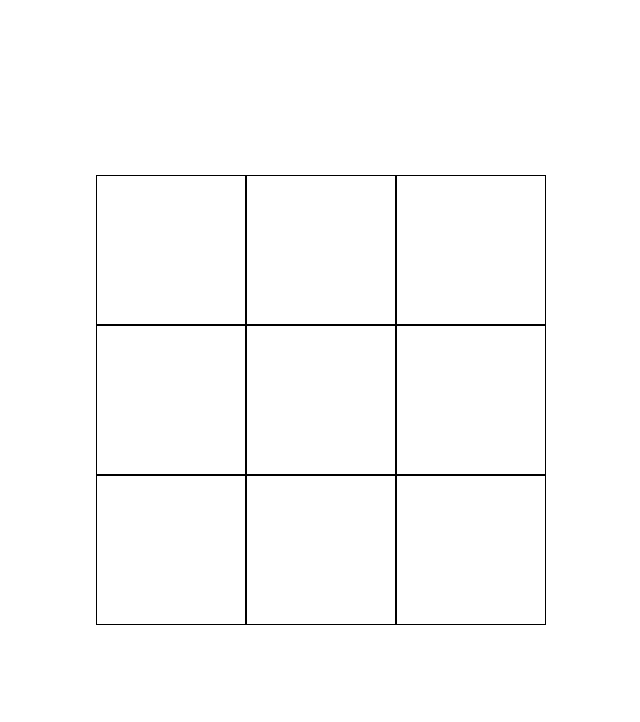
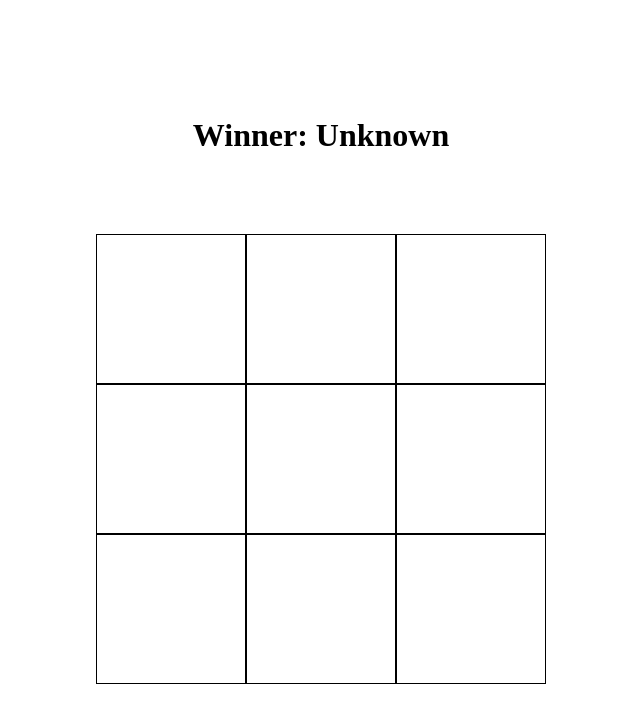
Before and after one commit to PaulEmmanuel8888/Tac, a React (Vite) app: page / in a window 1280 px wide. Shown: the top 722 px of the page, without its empty margins (319-959 px from the left). Built offline with nearby package versions, Linux system fonts and the light colour scheme.

Commit message:
Update board and App component to detect wins/draws and stop further clicks

```diff
--- a/src/App.jsx
+++ b/src/App.jsx
@@ -1,7 +1,8 @@
 import { useState } from "react";
-import Board from "./components/Board";
+import Board from "./components/Board.jsx";
 
-import { checkWinner } from "./utils/gameLogic.js";
+import Header from "./components/Header.jsx";
+import { checkWinner, isBoardFull } from "./utils/gameLogic.js";
 
 function App() {
   const [boardState, setBoardState] = useState([
@@ -20,6 +21,8 @@ function App() {
   const [winner, setWinner] = useState(null);
 
   function handleSquareClick(index) {
+    if (winner !== null) return;
+
     if (boardState[index] !== null) {
       return;
     }
@@ -33,14 +36,19 @@ function App() {
     if (result) {
       setWinner(result);
     } else {
-      setCurrentPlayer((prevPlayer) => {
-        return prevPlayer === "X" ? "O" : "X";
-      });
+      if (isBoardFull(newBoard)) {
+        setWinner("Draw");
+      } else {
+        setCurrentPlayer((prevPlayer) => {
+          return prevPlayer === "X" ? "O" : "X";
+        });
+      }
     }
   }
 
   return (
     <div className="App">
+      <Header winner={winner} />
       <Board boardState={boardState} handleSquareClick={handleSquareClick} />
     </div>
   );
--- a/src/components/Header.jsx
+++ b/src/components/Header.jsx
@@ -0,0 +1,9 @@
+const Header = ({ winner }) => {
+  return (
+    <div>
+      <h1>Winner: {winner ? winner : "Unknown"}</h1>
+    </div>
+  );
+};
+
+export default Header;
--- a/src/index.css
+++ b/src/index.css
@@ -10,6 +10,8 @@
   display: flex;
   justify-content: center;
   align-items: center;
+  flex-direction: column;
+  gap: 10vh;
 }
 
 .board {
--- a/src/utils/gameLogic.js
+++ b/src/utils/gameLogic.js
@@ -21,3 +21,7 @@ export function checkWinner(board) {
 
   return null;
 }
+
+export function isBoardFull(board) {
+  return board.every((square) => square !== null);
+}
```
